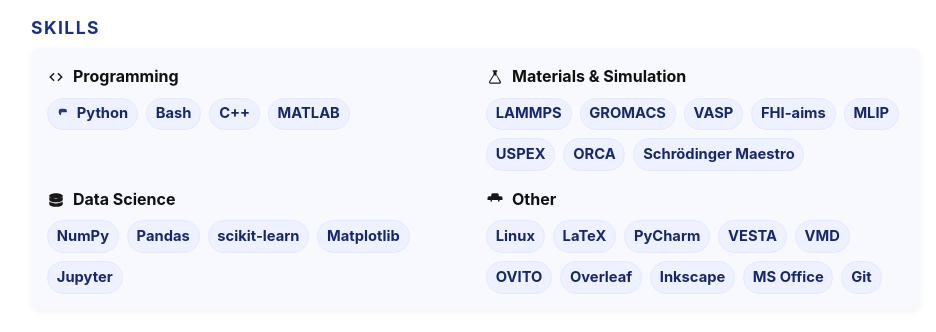
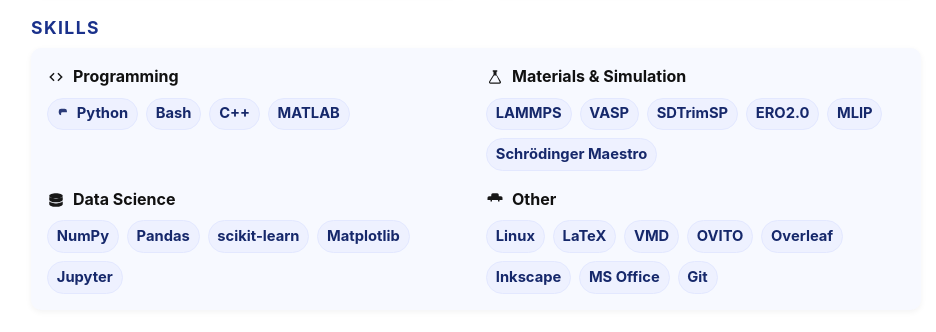
Before and after one commit to NFMofrad/NFMofrad.github.io, a plain HTML site: page index.html in a window 1280 px wide. Shown: the part 1207-1539 px from the top of the page, without its empty margins (164-1100 px from the left). Drawn offline with Linux system fonts and the light colour scheme.

Commit message:
Update index.html

```diff
--- a/index.html
+++ b/index.html
@@ -480,8 +480,8 @@
           <span>Materials &amp; Simulation</span>
         </div>
         <div class="chips">
-          <span class="chip">LAMMPS</span><span class="chip">GROMACS</span><span class="chip">VASP</span><span class="chip">FHI-aims</span>
-          <span class="chip">MLIP</span><span class="chip">USPEX</span><span class="chip">ORCA</span><span class="chip">Schrödinger&nbsp;Maestro</span>
+          <span class="chip">LAMMPS</span><span class="chip">VASP</span><span class="chip">SDTrimSP</span><span class="chip">ERO2.0</span>
+          <span class="chip">MLIP</span><span class="chip">Schrödinger&nbsp;Maestro</span>
         </div>
       </div>
 
@@ -503,7 +503,7 @@
           <span>Other</span>
         </div>
         <div class="chips">
-          <span class="chip">Linux</span><span class="chip">LaTeX</span><span class="chip">PyCharm</span><span class="chip">VESTA</span>
+          <span class="chip">Linux</span><span class="chip">LaTeX</span>
           <span class="chip">VMD</span><span class="chip">OVITO</span><span class="chip">Overleaf</span><span class="chip">Inkscape</span>
           <span class="chip">MS Office</span><span class="chip">Git</span>
         </div>
```
